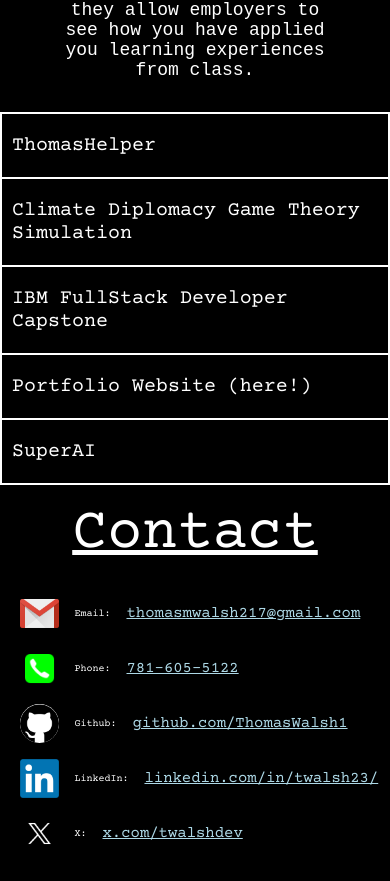
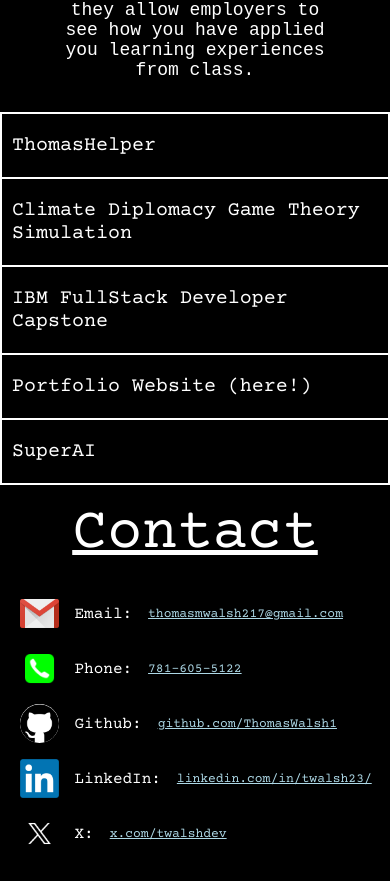
Before and after one commit to thomaswalsh1/personal-website, a React (Create React App) app: page / in a window 390 px wide. Shown: the part 1873-2754 px from the top of the page. Built offline with nearby package versions, Linux system fonts and the light colour scheme; a web font is replaced by a local one.

Commit message:
more mobile fixes

```diff
--- a/src/components/Contact/Contact.css
+++ b/src/components/Contact/Contact.css
@@ -82,6 +82,10 @@
     }
 
     .contact-text {
-        font-size: x-small;
+        font-size: medium;
+    }
+
+    .contact-link {
+        font-size: small;
     }
 }
```
